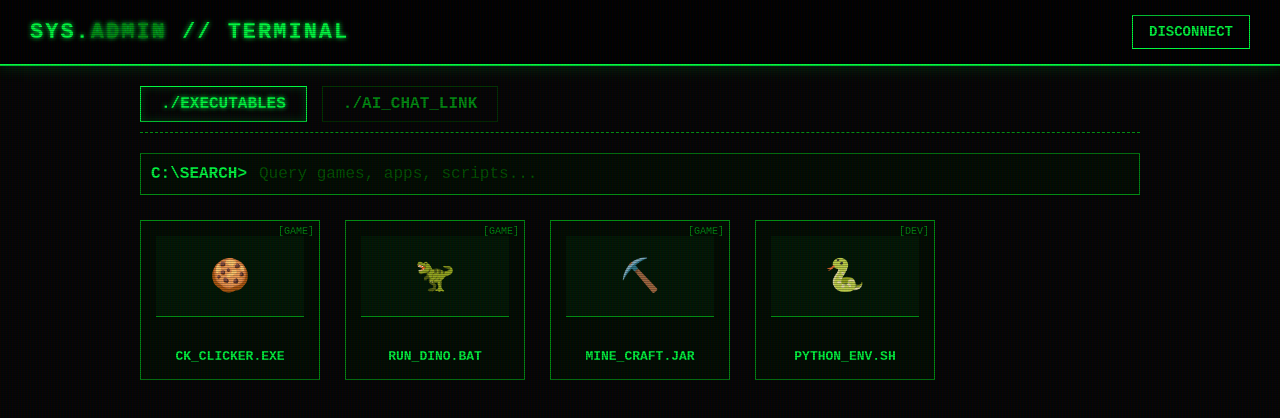
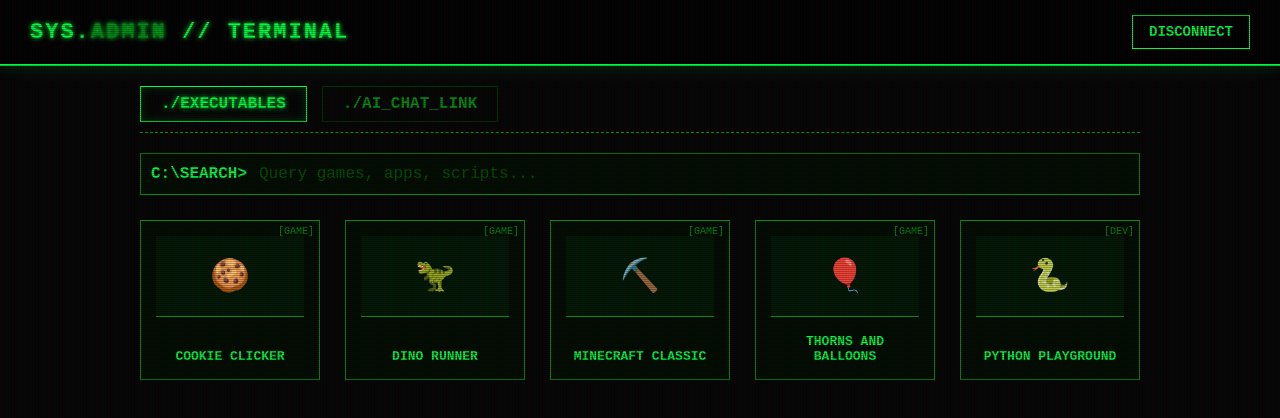
Before and after one commit to meganlayow440-art/iready, a plain HTML site: page templates/portal.html in a window 1280 px wide. Drawn offline with Linux system fonts and the light colour scheme.

Commit message:
Update game titles and add new game entry

```diff
--- a/templates/portal.html
+++ b/templates/portal.html
@@ -329,30 +329,35 @@
             <div class="game-grid" id="moduleGrid">
 
                 <!-- GAMES -->
-                <div class="game-tile" data-name="cookie clicker " onclick="launchGame('https://cookie-clicker2.com/')">
+                <div class="game-tile" data-name="cookie clicker" onclick="launchGame('https://cookie-clicker2.com/')">
                     <span class="tile-category">[GAME]</span>
                     <div class="tile-img">🍪</div>
-                    <div class="tile-title">ck_clicker.exe</div>
+                    <div class="tile-title">Cookie Clicker</div>
                 </div>
 
-                <div class="game-tile" data-name="dino runner " onclick="launchGame('https://chromedino.com/')">
+                <div class="game-tile" data-name="dino runner" onclick="launchGame('https://chromedino.com/')">
                     <span class="tile-category">[GAME]</span>
                     <div class="tile-img">🦖</div>
-                    <div class="tile-title">run_dino.bat</div>
+                    <div class="tile-title">Dino Runner</div>
                 </div>
 
-
-
-                <div class="game-tile" data-name="minecraft classic " onclick="launchGame('https://classic.minecraft.net/')">
+                <div class="game-tile" data-name="minecraft classic" onclick="launchGame('https://classic.minecraft.net/')">
                     <span class="tile-category">[GAME]</span>
                     <div class="tile-img">⛏️</div>
-                    <div class="tile-title">mine_craft.jar</div>
+                    <div class="tile-title">Minecraft Classic</div>
                 </div>
 
-  <div class="game-tile" data-name="Python Playground" onclick="launchGame('https://www.programiz.com/python-programming/online-compiler/')">
+                <div class="game-tile" data-name="thorns and balloons" onclick="launchGame('https://html5.gamedistribution.com/rvvASMiM/a879a92025e94b2f8149e6cc86fffc2c/')">
+                    <span class="tile-category">[GAME]</span>
+                    <div class="tile-img">🎈</div>
+                    <div class="tile-title">Thorns and Balloons</div>
+                </div>
+
+                <!-- DEV / UTILS -->
+                <div class="game-tile" data-name="python playground online compiler" onclick="launchGame('https://www.programiz.com/python-programming/online-compiler/')">
                     <span class="tile-category">[DEV]</span>
                     <div class="tile-img">🐍</div>
-                    <div class="tile-title">python_env.sh</div>
+                    <div class="tile-title">Python Playground</div>
                 </div>
             </div>
         </div>
@@ -473,7 +478,7 @@
                         'Authorization': `Bearer ${GROQ_API_KEY}`
                     },
                     body: JSON.stringify({
-                        model: 'openai/gpt-oss-120b', // Make sure this model string matches Groq's current available models
+                        model: 'openai/gpt-oss-120b',
                         messages: [{ role: "user", content: text }]
                     })
                 });
```
